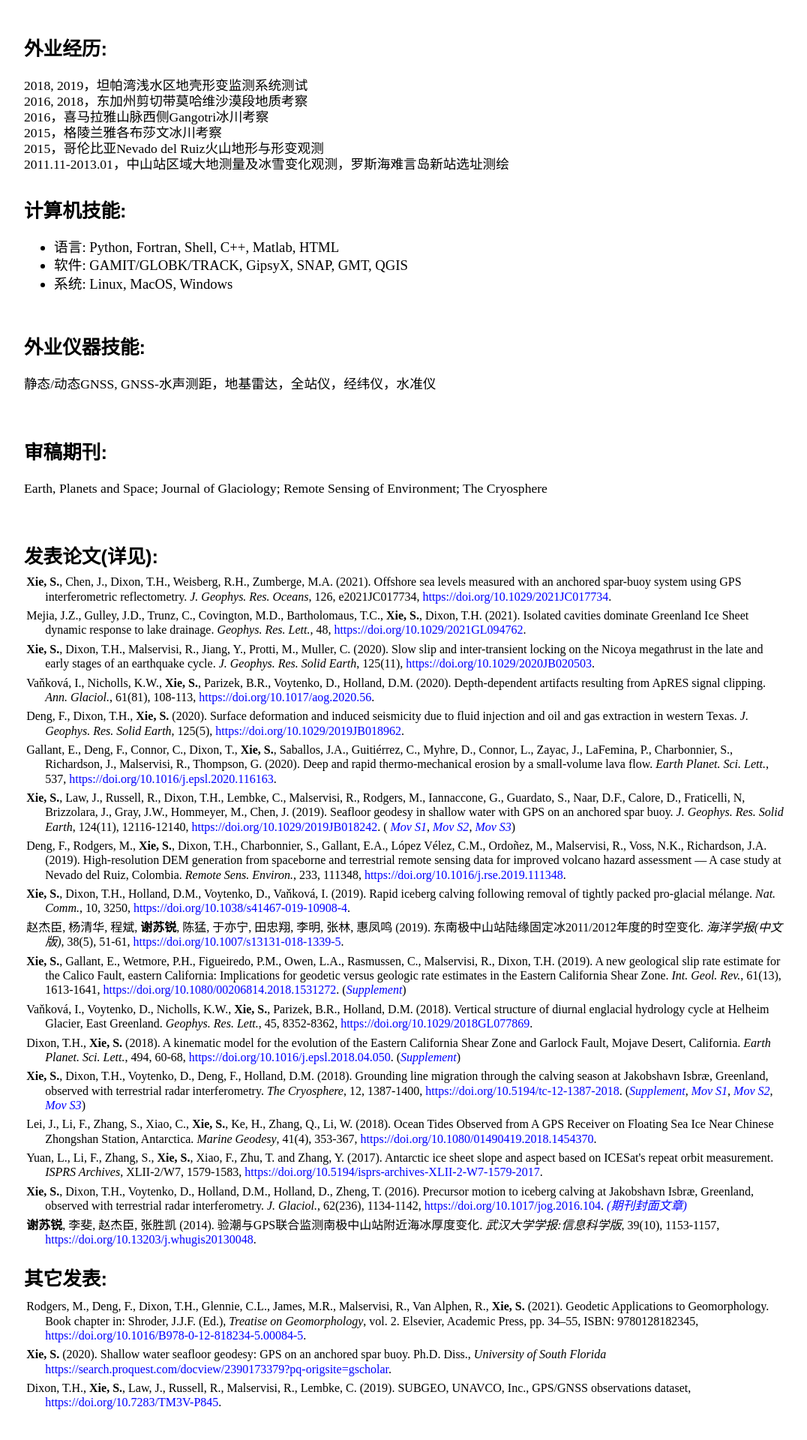
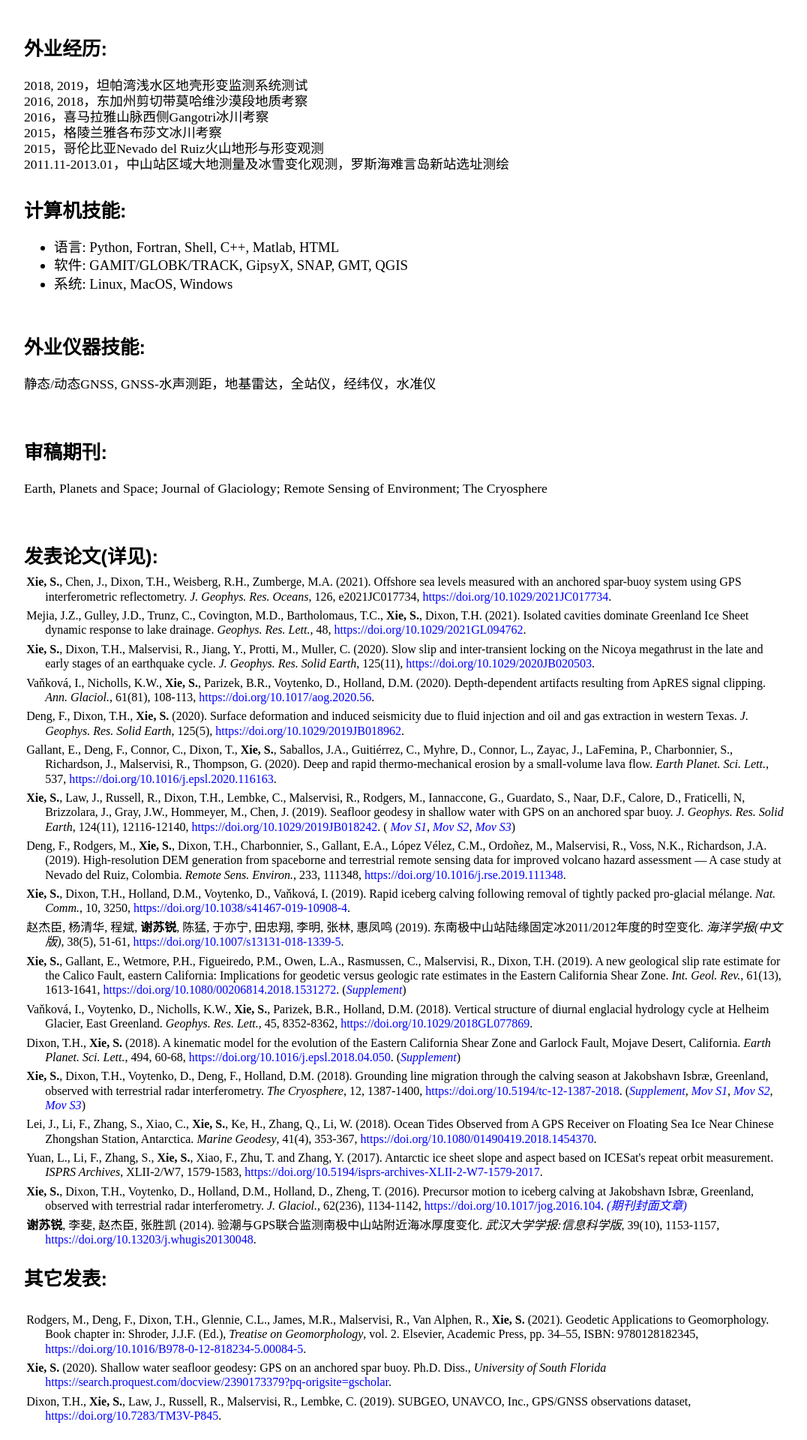
Before and after one commit to suruixie/suruixie.github.io, a Jekyll site: the page built from Chinese/index.html, in a window 1280 px wide. Shown: the part 687-2607 px from the top of the page at 75% size, without its empty margins (96-1172 px from the left). Built offline with Jekyll 4.4.1, drawn with Linux system fonts in a browser that asks for light colours; a style sheet for code colours, icons or effects is not loaded.

Commit message:
Update index.html

```diff
--- a/Chinese/index.html
+++ b/Chinese/index.html
@@ -103,7 +103,7 @@ title: 苏锐的中文页面
 		</p>
 	</div>
 	<div class="sideText">
-	    <h4 style="margin-top:4em; margin-bottom:0.3em;">其它发表: </h4>
+	    <h4 style="margin-top:8em; margin-bottom:1em;">其它发表: </h4>
 	    <p  class="publist" style="font-size:1.0em;">
 		Rodgers, M., Deng, F., Dixon, T.H., Glennie, C.L., James, M.R., Malservisi, R., Van Alphen, R., <strong>Xie, S.</strong> (2021). Geodetic Applications to Geomorphology. Book chapter in: Shroder, J.J.F. (Ed.), <em>Treatise on Geomorphology</em>, vol. 2. Elsevier, Academic Press, pp. 34–55, ISBN: 9780128182345, <a href="https://doi.org/10.1016/B978-0-12-818234-5.00084-5" style="color:#0000FF;">https://doi.org/10.1016/B978-0-12-818234-5.00084-5</a>.<br>
 	    <p  class="publist" style="font-size:1.0em;">
```
